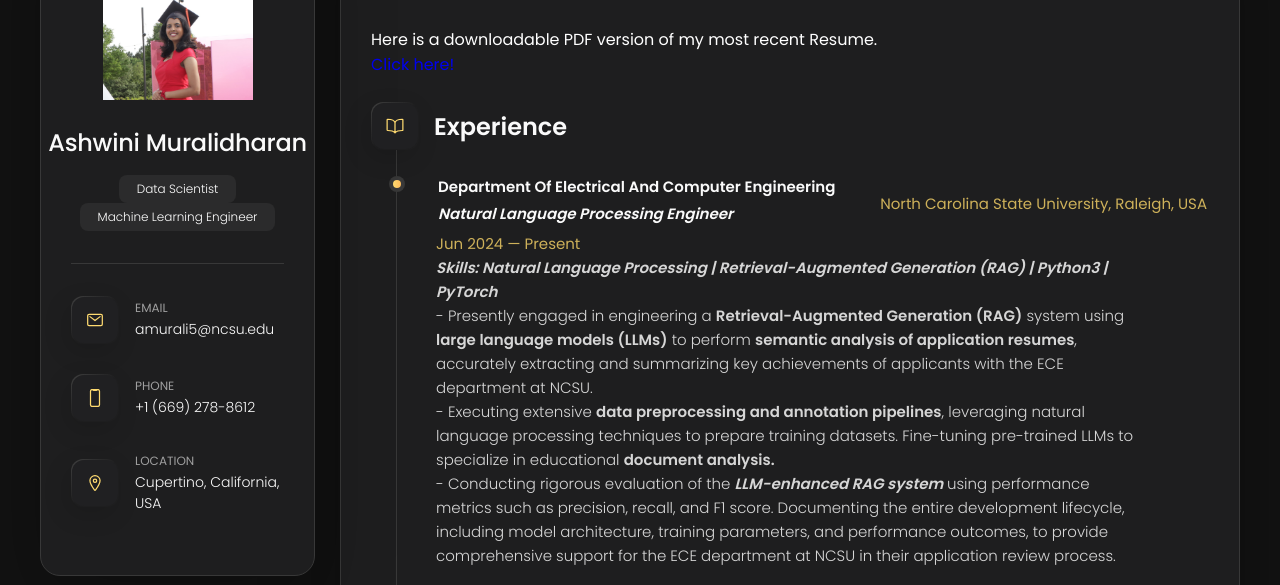
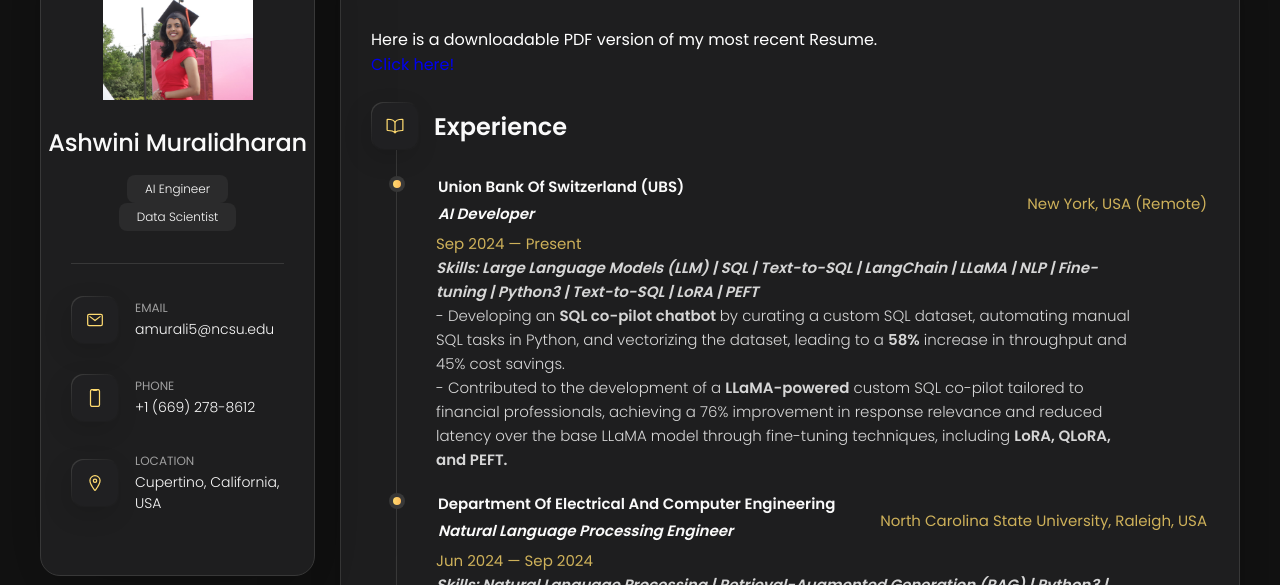
Before and after one commit to Ashwiinii/Ashwiinii.github.io, a plain HTML site: page index.html in a window 1280 px wide. Both pictures are taken after a click on the button "Resume". Shown: the part 162-747 px from the top of the page. Drawn offline with nearby package versions, Linux system fonts and the light colour scheme.

Commit message:
Add new updates

```diff
--- a/index.html
+++ b/index.html
@@ -48,8 +48,8 @@
         <div class="info-content">
           <h1 class="name" title="Ashwini Muralidharan">Ashwini Muralidharan</h1>
 
+          <p class="title">AI Engineer</p>
           <p class="title">Data Scientist</p>
-          <p class="title">Machine Learning Engineer</p>
         </div>
 
         <button class="info_more-btn" data-sidebar-btn>
@@ -210,7 +210,7 @@
 
         <section class="about-text">
           <p>
-            I am Ashwini Muralidharan, a recent graduate from North Carolina State University, where I earned a Master’s degree in Computational Intelligence. My academic and professional journey has been marked by a continuous evolution and a passion for the rapidly advancing technological landscape around me, continuously evolving with each breakthrough.
+            Hi! I am Ashwini Muralidharan - a junior AI Developer at Union Bnak of Switzerland (UBS) and a recent graduate from North Carolina State University, where I earned a Master’s degree in Computational Intelligence. My academic and professional journey has been marked by a continuous evolution and a passion for the rapidly advancing technological landscape around me, continuously evolving with each breakthrough.
           </p>
 
           <p>
@@ -223,6 +223,10 @@
 
           <p>
             I take great pleasure in dabbling in different areas of deep learning, from working with audio processing to image recognition and natural language processing. This diverse experience has equipped me with a unique perspective and a versatile skill set. I believe that the pinnacle of learning is not just understanding the basics but being able to apply them across various domains with one ultimate goal: making lives easier.
+          </p>
+
+          <p>
+            I'm currently working as an AI developer at UBS, helping the team build an SQL co-pilot. It's a chatbot that lets people without coding skills pull information directly from databases. I’m working on this with Retrieval-Augmented Generation (RAG) and fine-tuning, trying out different state-of-the-art models like LLaMA and Mistral. It’s been really interesting to see the results, and it’s also been rewarding to bring different concepts together and watch it all fit.
           </p>
 
           <p>
@@ -297,10 +301,10 @@
               </div>
 
               <div class="service-content-box">
-                <h4 class="h4 service-item-title">Deep Learning</h4>
+                <h4 class="h4 service-item-title">Natural Language Processing</h4>
 
                 <p class="service-item-text">
-                  Pushing boundaries with deep learning - from computer vision to natural language processing, paving the way for transformative AI advancements.
+                  Expanding the possibilities in natural language tasks, focusing on building intelligent systems that interact with human language to complex tasks more accessible and intuitive.
                 </p>
               </div>
 
@@ -545,6 +549,32 @@
               <table style="width: 100%;">
                 <tr>
                   <td style="text-align: left;">
+              <h4 class="h4 timeline-item-title">Union Bank of Switzerland (UBS) </h4>
+              <h4 class="h4 timeline-item-title"> <i>AI Developer</i></h4>
+
+            </td>
+            <td style="text-align: right;">
+              <span>New York, USA (Remote)</span>
+            </td>
+          </tr>
+        </table>
+              <span>Sep 2024 — Present</span>
+
+              <p class="timeline-text">
+                <b><i>Skills: Large Language Models (LLM) | SQL | Text-to-SQL | LangChain | LLaMA | NLP | Fine-tuning | Python3 | Text-to-SQL | LoRA | PEFT </i></b> <br>
+                - Developing an <b>SQL co-pilot chatbot </b> by curating a custom SQL dataset, automating manual SQL tasks in Python, and vectorizing the dataset,
+                leading to a <b> 58%</b> increase in throughput and 45% cost savings. <br>
+                - Contributed to the development of a <b>LLaMA-powered</b> custom SQL co-pilot tailored to financial professionals, achieving a 76% improvement in
+                response relevance and reduced latency over the base LLaMA model through fine-tuning techniques, including <b>LoRA, QLoRA, and PEFT.</b> <br>
+              </p>
+
+            </li>
+
+
+            <li class="timeline-item">
+              <table style="width: 100%;">
+                <tr>
+                  <td style="text-align: left;">
               <h4 class="h4 timeline-item-title">Department of Electrical and Computer Engineering</h4>
               <h4 class="h4 timeline-item-title"> <i>Natural Language Processing Engineer</i></h4>
 
@@ -554,15 +584,15 @@
             </td>
           </tr>
         </table>
-              <span>Jun 2024 — Present</span>
+              <span>Jun 2024 — Sep 2024</span>
 
               <p class="timeline-text">
                 <b><i>Skills: Natural Language Processing | Retrieval-Augmented Generation (RAG) | Python3 | PyTorch </i></b> <br>
-                - Presently engaged in engineering a <b>Retrieval-Augmented Generation (RAG)</b> system using <b>large language models (LLMs)</b> to perform <b>semantic
+                - Engineered a <b>Retrieval-Augmented Generation (RAG)</b> system using <b>large language models (LLMs)</b> to perform <b>semantic
                 analysis of application resumes</b>, accurately extracting and summarizing key achievements of applicants with the ECE department at NCSU. <br>
-                - Executing extensive <b>data preprocessing and annotation pipelines</b>, leveraging natural language processing techniques to prepare training datasets.
-                Fine-tuning pre-trained LLMs to specialize in educational <b>document analysis. </b><br>
-                - Conducting rigorous evaluation of the <b><i>LLM-enhanced RAG system </i></b> using performance metrics such as precision, recall, and F1 score.
+                - Executed extensive <b>data preprocessing and annotation pipelines</b>, leveraging natural language processing techniques to prepare training datasets.
+                Fine-tuning pre-trained LLaMA-3.1-8B to specialize in educational <b>document analysis. </b><br>
+                - Conducted rigorous evaluation of the <b><i>LLM-enhanced RAG system </i></b>.
                 Documenting the entire development lifecycle, including model architecture, training parameters, and performance outcomes, to provide
                 comprehensive support for the ECE department at NCSU in their application review process.
               </p>
```
Also changed, not shown: 2 other files.
